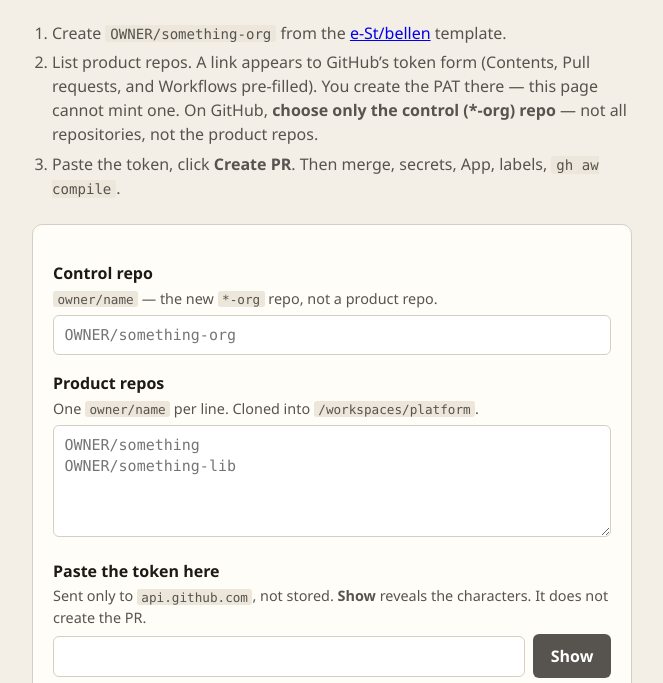
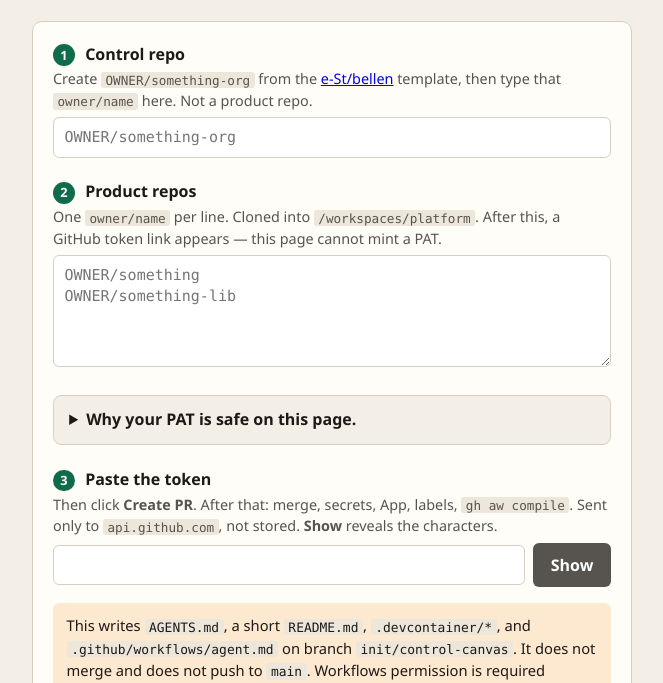
Before and after one commit to e-St/bellen, a plain HTML site: page docs/index.html in a window 1280 px wide. Shown: the part 485-1168 px from the top of the page, without its empty margins (308-971 px from the left). Drawn offline with Linux system fonts and the light colour scheme.

Commit message:
Put Pages steps on the form fields and move the PAT note up.
Number control repo, product repos, and paste-token in place, and put
the PAT safety details immediately before the token-creation prompt.

```diff
--- a/docs/index.html
+++ b/docs/index.html
@@ -39,9 +39,7 @@
     }
     h1 { font-size: 1.6rem; margin: 0 0 0.35rem; }
     .lede { color: var(--muted); margin: 0 0 1.5rem; }
-    ol.steps { padding-left: 1.25rem; color: var(--muted); }
-    ol.steps li { margin: 0.35rem 0; }
-    ol.steps code, label code, p code, .status code {
+    label code, p code, .status code, .hint code {
       font-family: var(--mono);
       font-size: 0.88em;
       background: #ece6db;
@@ -53,9 +51,25 @@
       border: 1px solid var(--line);
       border-radius: 10px;
       padding: 1.25rem 1.25rem 1.5rem;
-      margin-top: 1.5rem;
+      margin-top: 0;
     }
-    .field { margin-top: 1rem; }
+    .step {
+      display: inline-flex;
+      align-items: center;
+      justify-content: center;
+      width: 1.35rem;
+      height: 1.35rem;
+      margin-right: 0.4rem;
+      border-radius: 999px;
+      background: var(--accent);
+      color: #fff;
+      font-size: 0.8rem;
+      font-weight: 700;
+      vertical-align: middle;
+      flex-shrink: 0;
+    }
+    .field { margin-top: 1.35rem; }
+    .field:first-child { margin-top: 0; }
     label { display: block; font-weight: 600; margin: 0 0 0.35rem; }
     .hint { display: block; font-weight: 400; color: var(--muted); font-size: 0.9rem; margin-top: 0.15rem; }
     .preview { margin: 0.45rem 0 0; font: 0.88rem/1.4 var(--mono); color: var(--muted); white-space: pre-wrap; }
@@ -123,11 +137,11 @@
     .status a { color: var(--accent); word-break: break-all; }
     footer { margin-top: 2rem; color: var(--muted); font-size: 0.9rem; }
     .safe {
-      margin-top: 1.25rem;
+      margin-top: 1.35rem;
       border: 1px solid var(--line);
       border-radius: 8px;
       padding: 0.7rem 0.95rem 0.85rem;
-      background: var(--card);
+      background: var(--bg);
     }
     .safe summary { cursor: pointer; font-weight: 600; }
     .safe .body { margin-top: 0.75rem; }
@@ -140,27 +154,31 @@
     <img class="logo" src="logo.jpg" alt="bellen">
     <h1>bellen</h1>
     <p class="lede">Initialize a thin control repo (<code>*-org</code>) with Agent Canvas + Grok Build. Product code stays in other repos.</p>
-    <ol class="steps">
-      <li>Create <code>OWNER/something-org</code> from the <a href="https://github.com/e-St/bellen">e-St/bellen</a> template.</li>
-      <li>List product repos. A link appears to GitHub’s token form (Contents, Pull requests, and Workflows pre-filled). You create the PAT there — this page cannot mint one. On GitHub, <strong>choose only the control (*-org) repo</strong> — not all repositories, not the product repos.</li>
-      <li>Paste the token, click <strong>Create PR</strong>. Then merge, secrets, App, labels, <code>gh aw compile</code>.</li>
-    </ol>
     <form id="form" novalidate>
       <div class="field">
         <label for="repo">
-          Control repo
-          <span class="hint"><code>owner/name</code> — the new <code>*-org</code> repo, not a product repo.</span>
+          <span class="step">1</span> Control repo
+          <span class="hint">Create <code>OWNER/something-org</code> from the <a href="https://github.com/e-St/bellen">e-St/bellen</a> template, then type that <code>owner/name</code> here. Not a product repo.</span>
         </label>
         <input id="repo" type="text" autocomplete="off" spellcheck="false" placeholder="OWNER/something-org" required>
       </div>
       <div class="field">
         <label for="products">
-          Product repos
-          <span class="hint">One <code>owner/name</code> per line. Cloned into <code>/workspaces/platform</code>.</span>
+          <span class="step">2</span> Product repos
+          <span class="hint">One <code>owner/name</code> per line. Cloned into <code>/workspaces/platform</code>. After this, a GitHub token link appears — this page cannot mint a PAT.</span>
         </label>
         <textarea id="products" placeholder="OWNER/something&#10;OWNER/something-lib"></textarea>
         <p id="productPreview" class="preview" hidden></p>
       </div>
+      <details class="safe">
+        <summary>Why your PAT is safe on this page.</summary>
+        <div class="body">
+          <p>This site is static GitHub Pages with no server of ours, so the token is never stored, logged, or sent to e-St.</p>
+          <p>Your browser talks only to <code>api.github.com</code>, and only to open a branch and pull request on the control repo you named.</p>
+          <p>Use a fine-grained token limited to that one repo (Contents + Pull requests) with a short expiry, then revoke it once the PR exists.</p>
+          <p><strong>Without pasting a PAT here:</strong> clone <code>OWNER/something-org</code> with <code>gh</code> (already logged in as you), branch <code>init/control-canvas</code>, add <code>AGENTS.md</code>, a short control <code>README.md</code>, <code>.devcontainer/{devcontainer.json,on-create.sh,post-start.sh}</code> (set <code>containerEnv.REPOS</code> to your product <code>owner/name</code> list and <code>PLATFORM=/workspaces/platform</code>), and <code>.github/workflows/agent.md</code>, push, and open a PR into <code>main</code>. Your own <code>gh</code> login can write workflow files; Actions <code>GITHUB_TOKEN</code> cannot. You can also add those files in GitHub’s web editor on a new branch. The easy path below is optional.</p>
+        </div>
+      </details>
       <div id="patCreate" class="cta" hidden>
         <p><strong>Yes — you create the PAT on GitHub.</strong> This page cannot issue one.</p>
         <p>
@@ -171,8 +189,8 @@
       </div>
       <div class="field">
         <label for="pat">
-          Paste the token here
-          <span class="hint">Sent only to <code>api.github.com</code>, not stored. <strong>Show</strong> reveals the characters. It does not create the PR.</span>
+          <span class="step">3</span> Paste the token
+          <span class="hint">Then click <strong>Create PR</strong>. After that: merge, secrets, App, labels, <code>gh aw compile</code>. Sent only to <code>api.github.com</code>, not stored. <strong>Show</strong> reveals the characters.</span>
         </label>
         <div class="row-inline">
           <input id="pat" type="password" autocomplete="off" required>
@@ -183,15 +201,6 @@
       <button type="submit" id="go">Create PR</button>
     </form>
     <div id="status" class="status" hidden></div>
-    <details class="safe">
-      <summary>Why your PAT is safe on this page.</summary>
-      <div class="body">
-        <p>This site is static GitHub Pages with no server of ours, so the token is never stored, logged, or sent to e-St.</p>
-        <p>Your browser talks only to <code>api.github.com</code>, and only to open a branch and pull request on the control repo you named.</p>
-        <p>Use a fine-grained token limited to that one repo (Contents + Pull requests) with a short expiry, then revoke it once the PR exists.</p>
-        <p><strong>Without pasting a PAT here:</strong> clone <code>OWNER/something-org</code> with <code>gh</code> (already logged in as you), branch <code>init/control-canvas</code>, add <code>AGENTS.md</code>, a short control <code>README.md</code>, <code>.devcontainer/{devcontainer.json,on-create.sh,post-start.sh}</code> (set <code>containerEnv.REPOS</code> to your product <code>owner/name</code> list and <code>PLATFORM=/workspaces/platform</code>), and <code>.github/workflows/agent.md</code>, push, and open a PR into <code>main</code>. Your own <code>gh</code> login can write workflow files; Actions <code>GITHUB_TOKEN</code> cannot. You can also add those files in GitHub’s web editor on a new branch. The easy path above is optional.</p>
-      </div>
-    </details>
     <footer>
       Template and docs: <a href="https://github.com/e-St/bellen">github.com/e-St/bellen</a><br>
       MIT License · Copyright (c) 2025–2026 e-St ·
```
